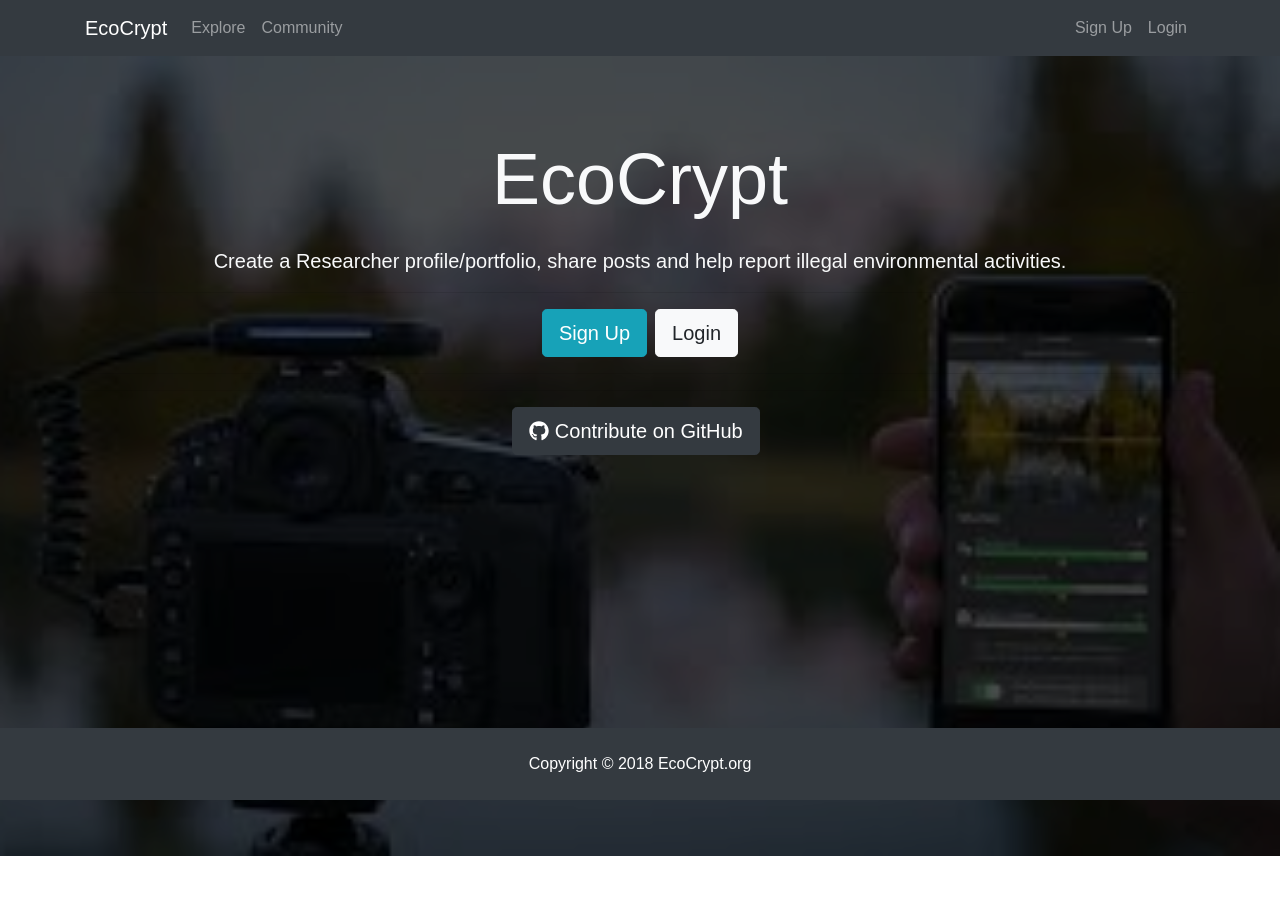
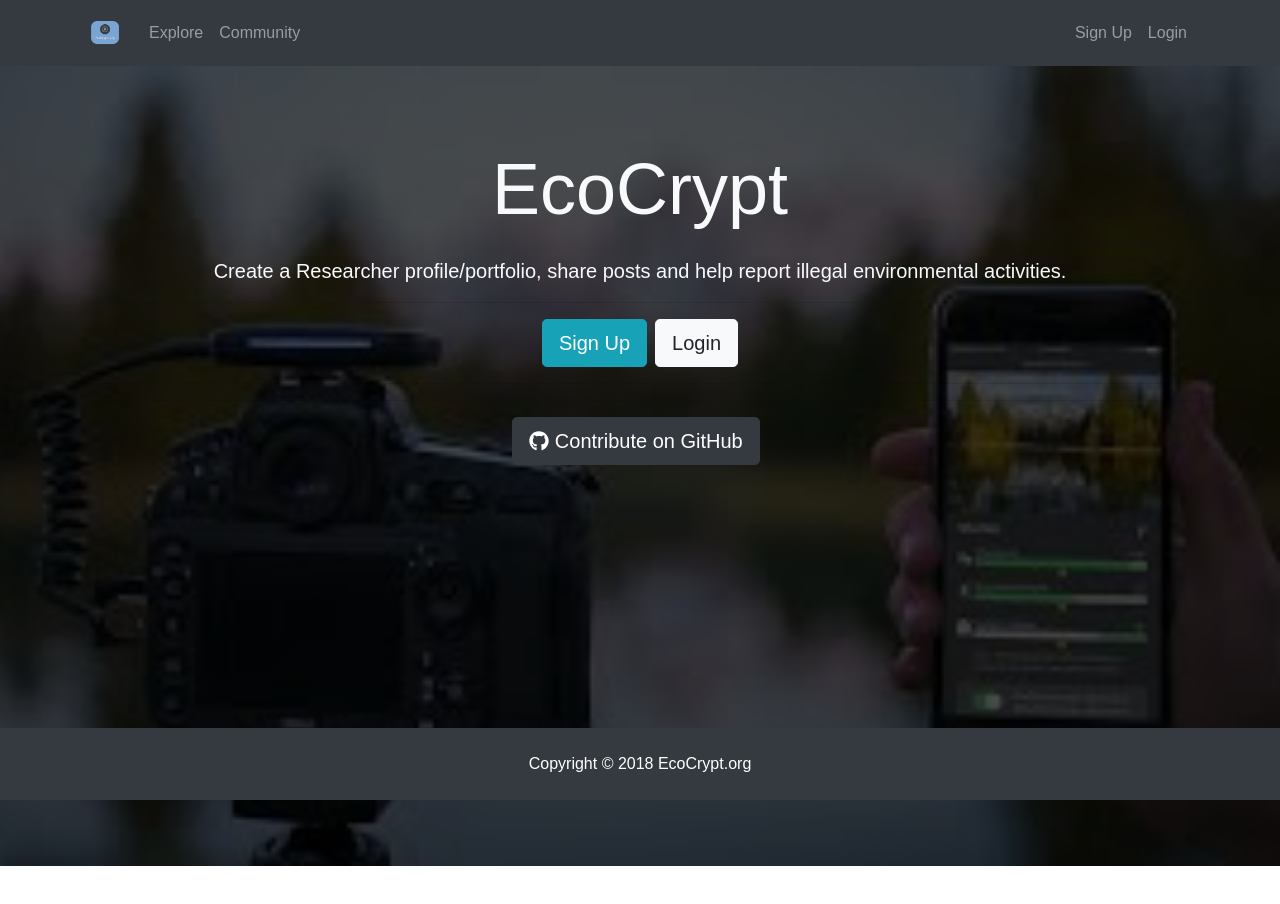
Before and after one commit to GeoLitter/EcoCrypt.org, a React (Create React App) app in the folder client/: page / in a window 1280 px wide. Shown: the top 904 px of the page. Built offline with nearby package versions, Linux system fonts and the light colour scheme; what google-maps-react, react-geolocated would draw is missing.

Commit message:
added logos to project

```diff
--- a/client/public/index.html
+++ b/client/public/index.html
@@ -10,7 +10,7 @@
       homescreen on Android. See https://developers.google.com/web/fundamentals/engage-and-retain/web-app-manifest/
     -->
   <link rel="manifest" href="%PUBLIC_URL%/manifest.json">
-  <link rel="shortcut icon" href="%PUBLIC_URL%/favicon.ico">
+  <link rel="shortcut icon" href="%PUBLIC_URL%/favicon.png">
   <link rel="stylesheet" href="https://stackpath.bootstrapcdn.com/bootstrap/4.1.0/css/bootstrap.min.css" integrity="sha384-9gVQ4dYFwwWSjIDZnLEWnxCjeSWFphJiwGPXr1jddIhOegiu1FwO5qRGvFXOdJZ4"
     crossorigin="anonymous">
   <script defer src="https://use.fontawesome.com/releases/v5.0.9/js/all.js" integrity="sha384-8iPTk2s/jMVj81dnzb/iFR2sdA7u06vHJyyLlAd4snFpCl/SnyUjRrbdJsw1pGIl"
@@ -18,7 +18,7 @@
 
 
 
-  <title>EcoCrypt: A social network to enforce enviornmental laws</title>
+  <title>EcoCrypt: A social network to enforce environmental laws</title>
   <meta name="Description" content="EcoCrypt.org is a social network that allows concerned citizens to report and collect data concerning illegal enviornmental activities to their appropriate departments">
   <meta name="Keywords" content="ecocrypt, eco-crypt, ecocrypt.org, EcoCrypt.org, environment, environmental science, environmental social network, environmental protection, environmental policy">
 </head>
--- a/client/src/App.css
+++ b/client/src/App.css
@@ -4,6 +4,12 @@
 
 img {
   width: 100%;
+}
+
+.main-logo {
+  width: 40px;
+  padding: 0;
+  margin: 0;
 }
 
 .landing {
--- a/client/src/components/layout/Navbar.js
+++ b/client/src/components/layout/Navbar.js
@@ -65,7 +65,7 @@
       <nav className="navbar navbar-expand-sm navbar-dark bg-dark mb-4">
         <div className="container">
           <Link className="navbar-brand" to="/">
-            EcoCrypt
+            <img className="main-logo" src="/logo_transparent.png" alt="EcoCrypt Logo" />
           </Link>
           <button
             className="navbar-toggler"
```
Also changed, not shown: client/public/favicon.png (added), client/public/logo_transparent.png (added), client/public/manifest.json.
